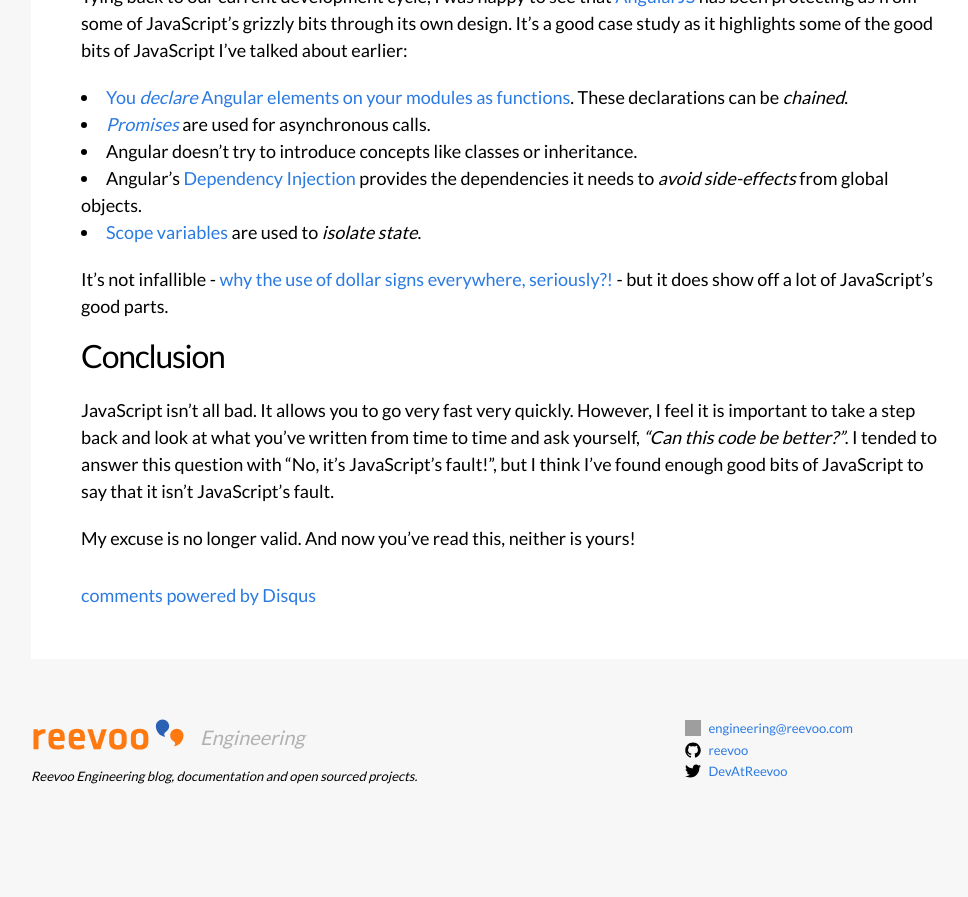
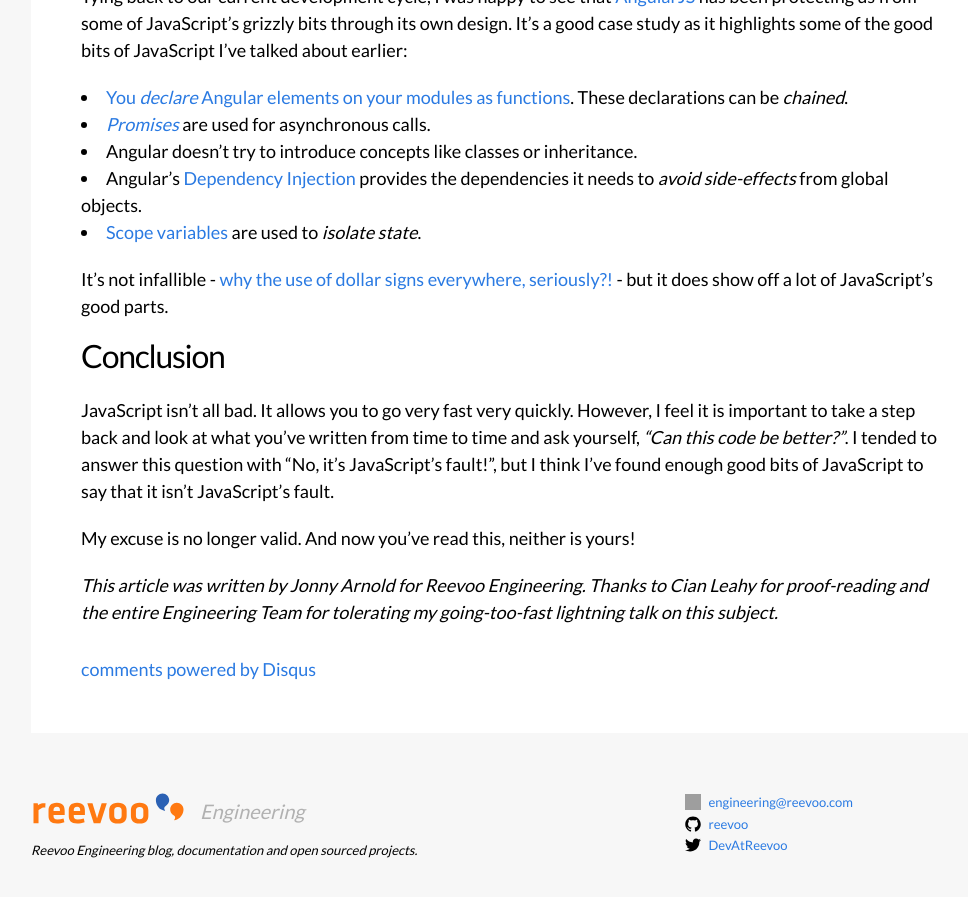
Before and after one commit to reevoo/reevoo.github.io, a Jekyll site: the page built from _posts/2015-03-17-enjoying-javascript.markdown, in a window 1280 px wide and 900 px high, scrolled down 3728 px. Shown: the top 897 px of the window, without its empty margins (129-1097 px from the left). Built offline with Jekyll 4.4.1, drawn with Linux system fonts in a browser that asks for light colours; comment, search, counter and statistics services are not loaded; before the commit the page ends 4554 px from its top, so only the background shows below that; grey boxes are pictures that could not be loaded.

Commit message:
Added attribution

```diff
--- a/_posts/2015-03-17-enjoying-javascript.markdown
+++ b/_posts/2015-03-17-enjoying-javascript.markdown
@@ -100,3 +100,5 @@
 JavaScript isn't all bad. It allows you to go very fast very quickly. However, I feel it is important to take a step back and look at what you've written from time to time and ask yourself, *"Can this code be better?"*. I tended to answer this question with "No, it's JavaScript's fault!", but I think I've found enough good bits of JavaScript to say that it isn't JavaScript's fault.
 
 My excuse is no longer valid. And now you've read this, neither is yours!
+
+*This article was written by Jonny Arnold for Reevoo Engineering. Thanks to Cian Leahy for proof-reading and the entire Engineering Team for tolerating my going-too-fast lightning talk on this subject.*
```
